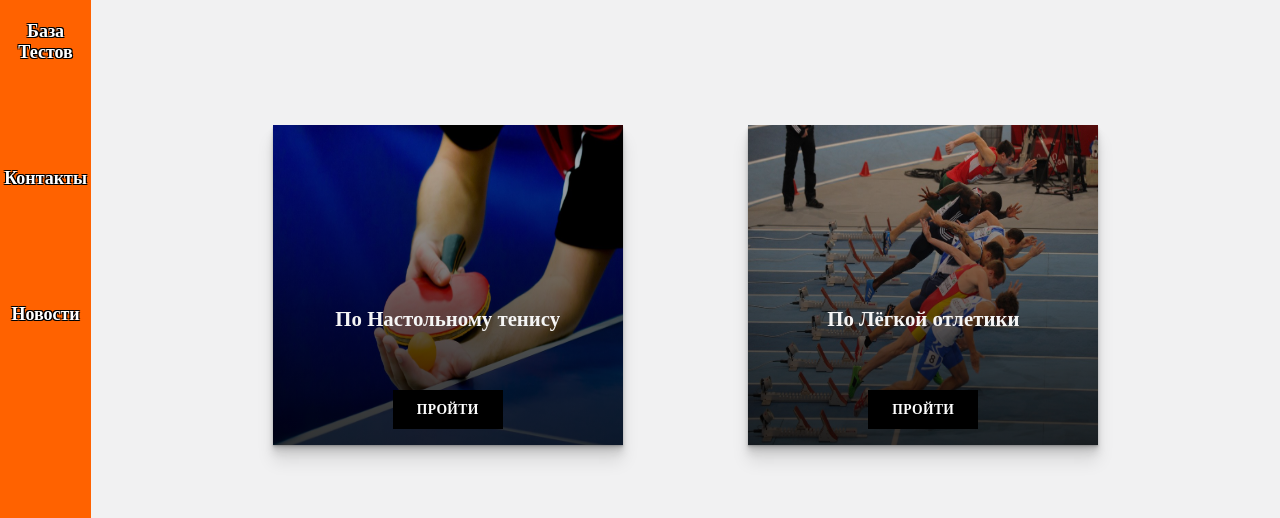
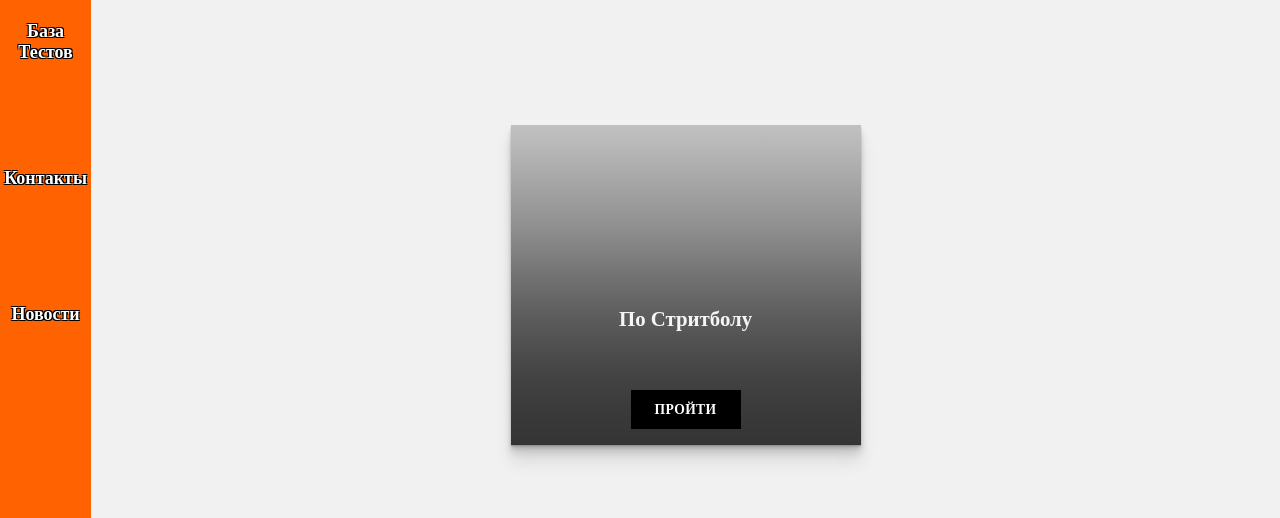
Before and after one commit to GSK-TEST/GSK-TEST.github.io, a plain HTML site: page index.html in a window 1280 px wide. Shown: the part 282-800 px from the top of the page. Drawn offline with nearby package versions, Linux system fonts and the light colour scheme; files whose address does not match are found by name.

Commit message:
Новый тест

```diff
--- a/index.html
+++ b/index.html
@@ -68,21 +68,15 @@
         </div>
         <div class="test">
 
-                <div class="card nt">
+                <div class="card sb">
                     <div class="content">
-                        <h2 class="title">По Настольному тенису</h2>
-                        <form action="test/base_test/nt/nt.html"><button class="btn">Пройти</button></form>
+                        <h2 class="title">По Стритболу</h2>
+                        <form action="test/base_test/sb/sbindex.html"><button class="btn">Пройти</button></form>
                     </div>
                 </div>
 
 
-                <div class="card lo">
-                    <div class="content">
-                        <h2 class="title">По Лёгкой отлетики</h2>
-                        <form action="test/base_test/lo/lo.html"><button class="btn">Пройти</button></form>
-                    </div>
 
-            </div>
 
         </div>
 
```
